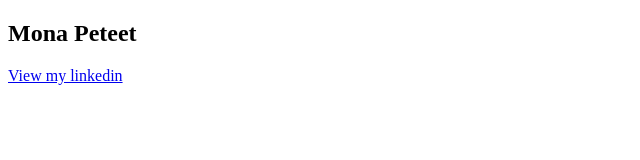
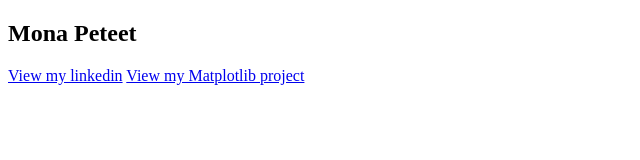
Before and after one commit to mpeteet/mpeteet.github.io, a plain HTML site: page index.html in a window 1280 px wide. Shown: the whole page, without its empty margins (0-640 px from the left). Drawn offline with Linux system fonts and the light colour scheme.

Commit message:
Added a project link

```diff
--- a/index.html
+++ b/index.html
@@ -16,6 +16,8 @@
 
   <a href="https://www.linkedin.com/in/mona-peteet/" target=_blank">View my linkedin</a>
 
+  <a href="https://mpeteet.github.io/matplotlib-challenge/" target=_blank">View my Matplotlib project</a>
+
 </body>
 
 </html>
```
